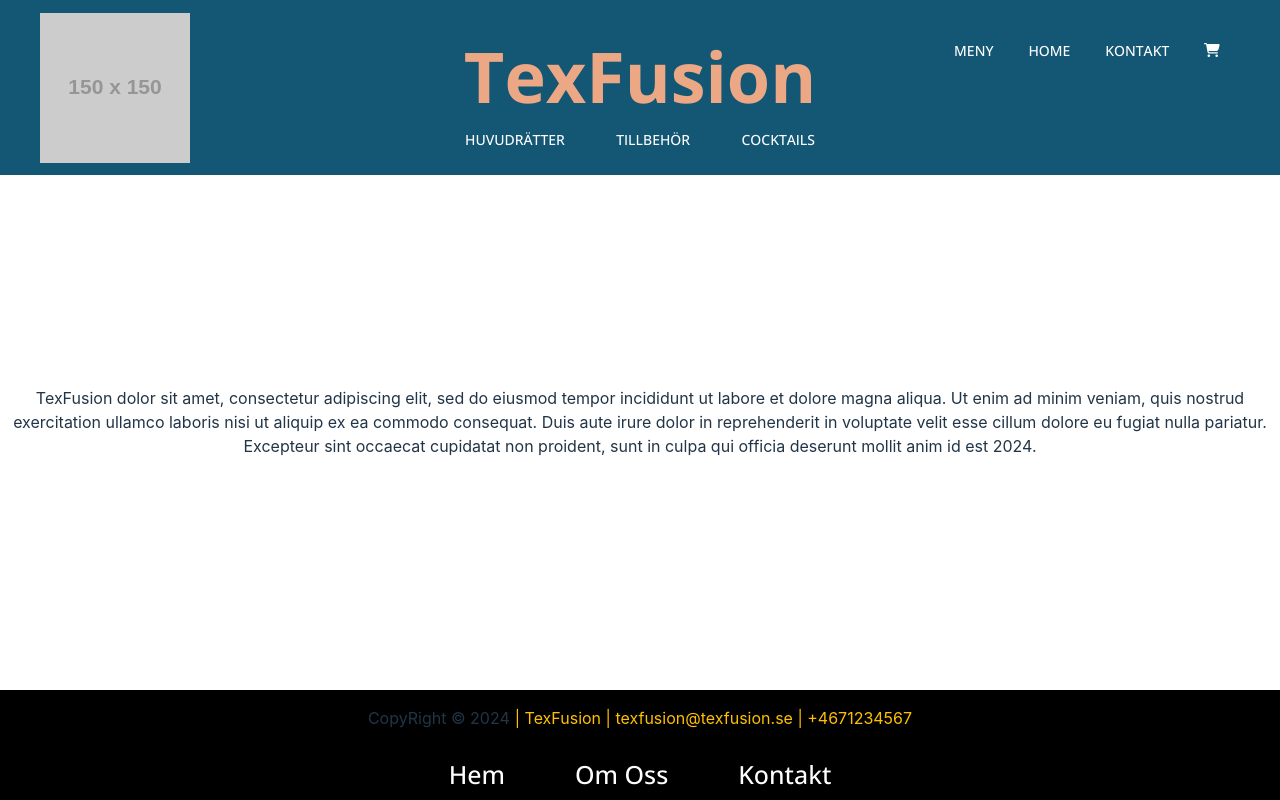
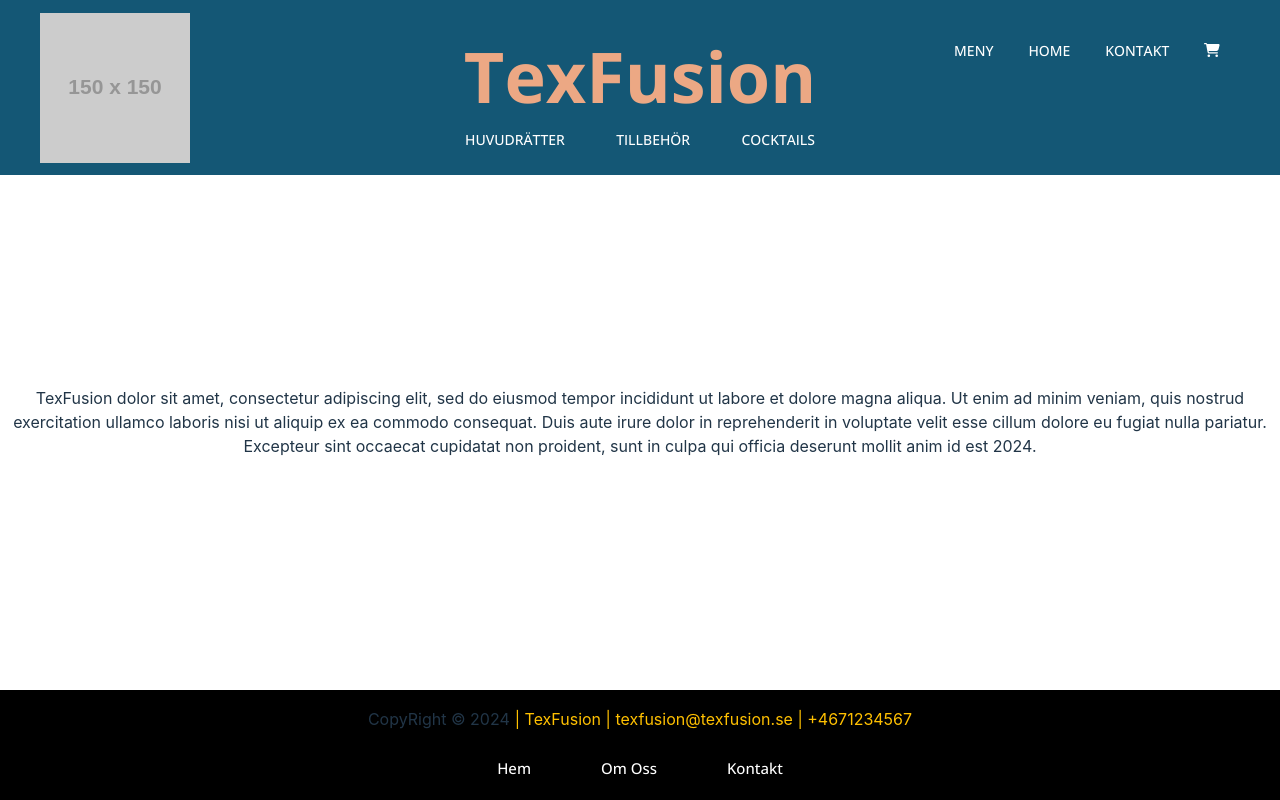
Before and after one commit to Rottweileriana/TexFusion, a React (Vite) app: page / in a window 1280 px wide. Built offline with nearby package versions, Linux system fonts and the light colour scheme.

Commit message:
Changed FontSize on FooterNav

```diff
--- a/src/components/FooterComponent.tsx
+++ b/src/components/FooterComponent.tsx
@@ -80,7 +80,7 @@ const NavLinkStyle: typeof NavLink = styled(NavLink)`
   display: block;
   color: white;
   font-family: "Open Sans";
-  font-size: 25px;
+  font-size: 15px;
   margin: 0px;
   text-align: center;
   padding: 5px 35px;
@@ -89,6 +89,5 @@ const NavLinkStyle: typeof NavLink = styled(NavLink)`
   border-radius: 5px;
   &:hover {
     color: #eca884;
-    font-size: 22px;
   }
 `;
```
